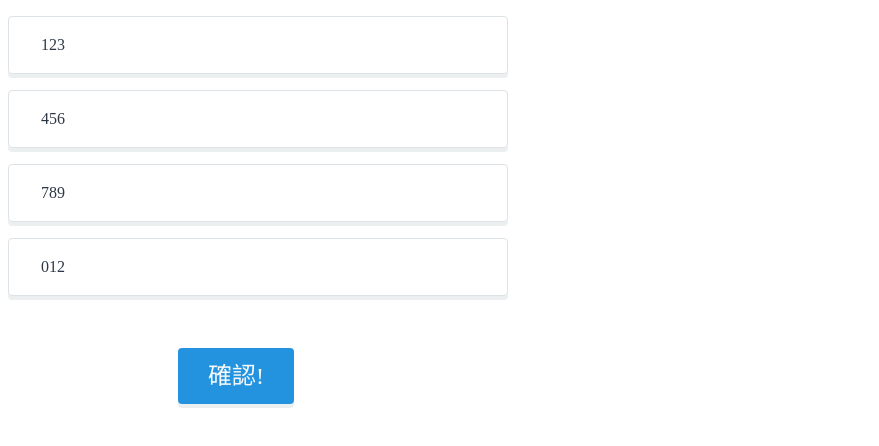
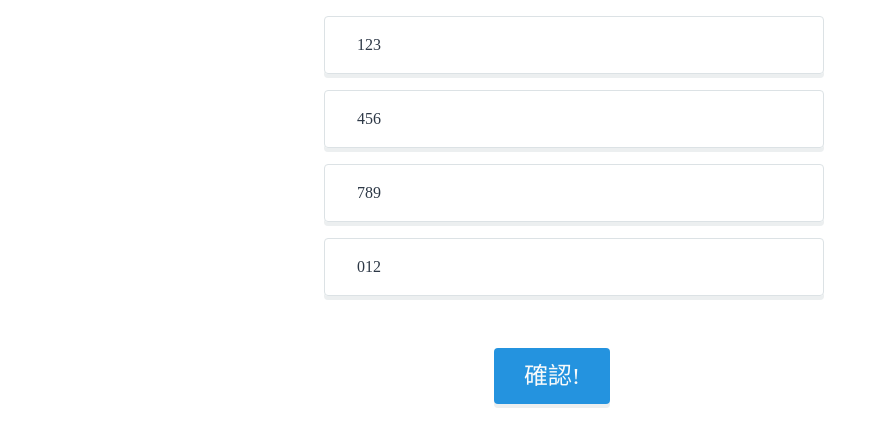
Before and after one commit to yuspring/selection_question, a plain HTML site: page index.html in a window 1280 px wide. Shown: the whole page, without its empty margins (0-879 px from the left). Drawn offline with nearby package versions, Linux system fonts and the light colour scheme.

Commit message:
Update button.css

```diff
--- a/css/button.css
+++ b/css/button.css
@@ -1,3 +1,7 @@
+#warp{
+    width: 50%;
+    margin: 0 auto;
+}
 #button_container {
 	margin: 60px 170px;
 }
```
